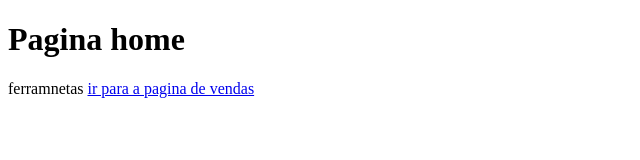
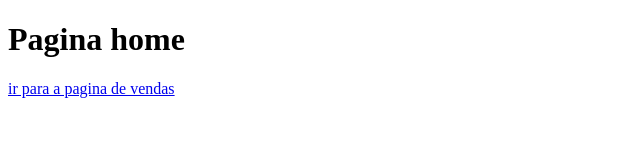
Before and after one commit to Nossela/projeto-cadastro, a plain HTML site: page index.html in a window 1280 px wide. Shown: the whole page, without its empty margins (0-640 px from the left). Drawn offline with Linux system fonts and the light colour scheme.

Commit message:
label removido

```diff
--- a/index.html
+++ b/index.html
@@ -7,7 +7,6 @@
 </head>
 <body>
     <h1>Pagina home</h1>
-    <label> ferramnetas</label>
     <a href="vendas.html">ir para a pagina de vendas</a>
 </body>
 </html>
```
